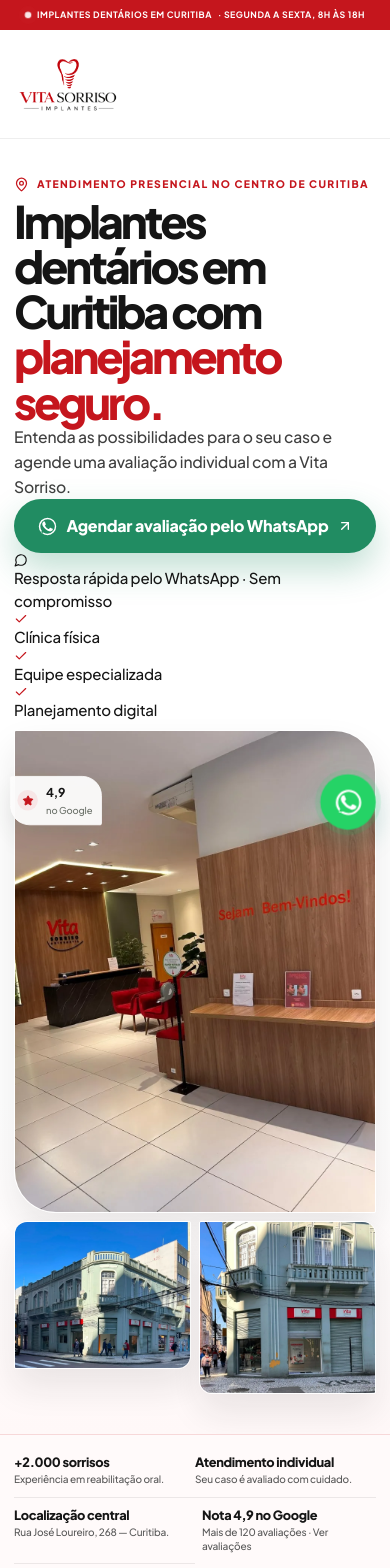
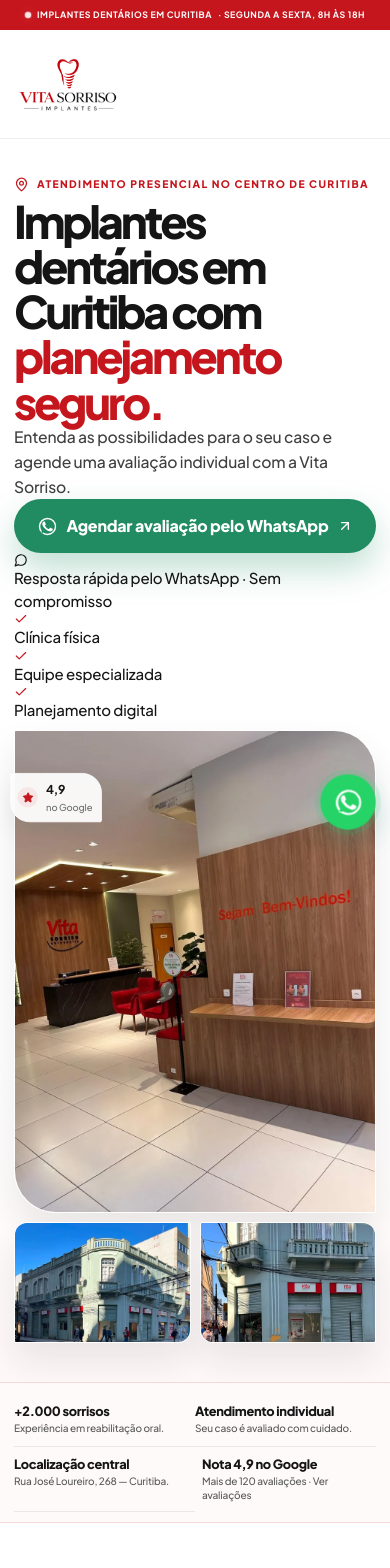
Before and after one commit to vitaodontoimplantes/lp-nova-vita, a React (Vite) app in the folder client/: page / in a window 390 px wide. Shown: the top 1568 px of the page. Built offline with nearby package versions, Linux system fonts and the light colour scheme.

Commit message:
Rework responsive media composition

```diff
--- a/client/src/index.css
+++ b/client/src/index.css
@@ -936,3 +936,93 @@
 @media (min-width: 768px) {
   .ppc-hero-visual.clinic-hero-gallery { width: min(100%, 460px); }
 }
+
+
+/* Readaptação final de experiência: mídia compacta no desktop e confortável no mobile. */
+@media (min-width: 768px) {
+  .ppc-hero-visual.clinic-hero-gallery {
+    width: min(100%, 560px);
+    height: clamp(420px, 36vw, 560px) !important;
+    display: grid;
+    grid-template-columns: minmax(0, 1.55fr) minmax(128px, .75fr);
+    grid-template-rows: minmax(0, 1fr);
+    gap: 10px;
+  }
+  .ppc-hero-visual.clinic-hero-gallery .clinic-hero-main {
+    grid-column: 1;
+    grid-row: 1;
+    height: 100%;
+    min-height: 0;
+    aspect-ratio: auto;
+  }
+  .ppc-hero-visual.clinic-hero-gallery .clinic-hero-main img {
+    height: 100%;
+    object-fit: cover;
+    object-position: center;
+  }
+  .ppc-hero-visual.clinic-hero-gallery .clinic-hero-thumbs {
+    grid-column: 2;
+    grid-row: 1;
+    display: grid;
+    grid-template-columns: 1fr;
+    grid-template-rows: repeat(2, minmax(0, 1fr));
+    gap: 10px;
+    height: 100%;
+  }
+  .ppc-hero-visual.clinic-hero-gallery .clinic-hero-thumbs img {
+    height: 100%;
+    width: 100%;
+    object-fit: cover;
+    object-position: center;
+  }
+}
+
+.video-testimonials-grid {
+  grid-template-columns: repeat(2, minmax(0, 220px));
+  max-width: 480px;
+  gap: 20px;
+}
+.video-testimonial-card { max-width: 220px; }
+
+@media (max-width: 767px) {
+  .ppc-hero-visual.clinic-hero-gallery {
+    width: 100%;
+    height: auto !important;
+    display: grid;
+    grid-template-columns: minmax(0, 1fr);
+    grid-template-rows: auto auto;
+    gap: 9px;
+  }
+  .ppc-hero-visual.clinic-hero-gallery .clinic-hero-main {
+    grid-column: 1;
+    grid-row: 1;
+    height: auto;
+    aspect-ratio: 3 / 4;
+  }
+  .ppc-hero-visual.clinic-hero-gallery .clinic-hero-main img {
+    height: 100%;
+    object-fit: cover;
+    object-position: center;
+  }
+  .ppc-hero-visual.clinic-hero-gallery .clinic-hero-thumbs {
+    grid-column: 1;
+    grid-row: 2;
+    display: grid;
+    grid-template-columns: repeat(2, minmax(0, 1fr));
+    grid-template-rows: minmax(0, 1fr);
+    gap: 9px;
+    height: clamp(115px, 31vw, 155px);
+  }
+  .ppc-hero-visual.clinic-hero-gallery .clinic-hero-thumbs img {
+    height: 100%;
+    width: 100%;
+    object-fit: cover;
+    object-position: center;
+  }
+  .video-testimonials-grid {
+    grid-template-columns: minmax(0, min(100%, 240px));
+    max-width: 240px;
+    gap: 16px;
+  }
+  .video-testimonial-card { max-width: 240px; }
+}
```
